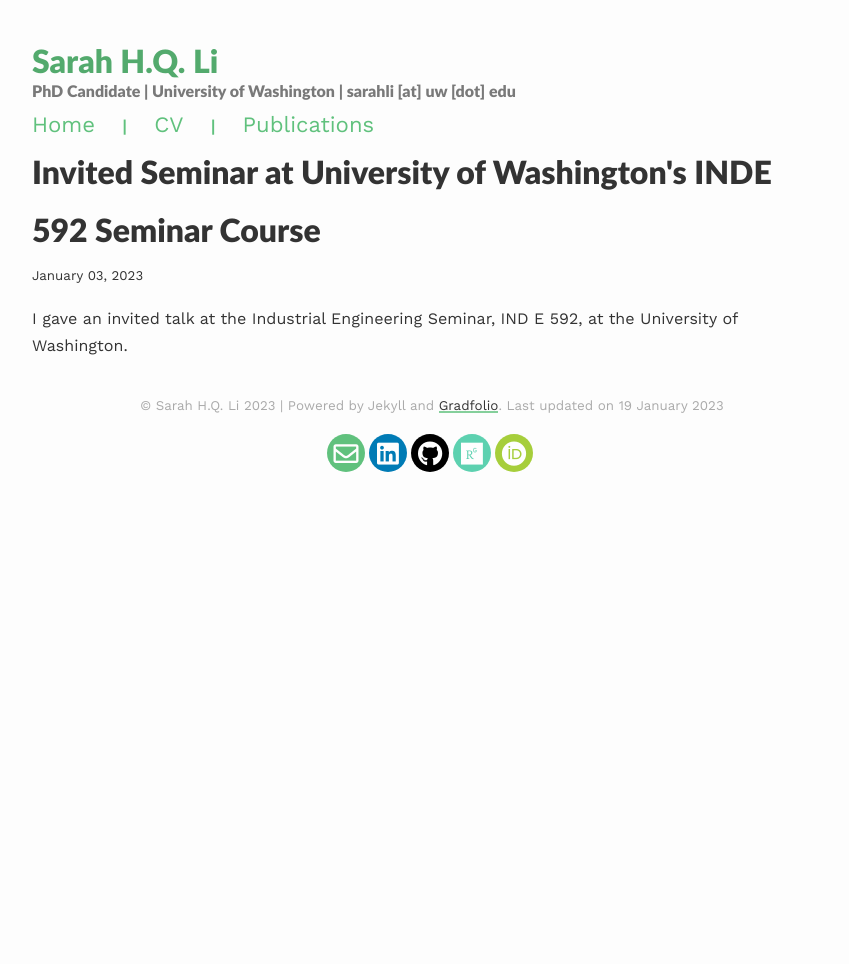
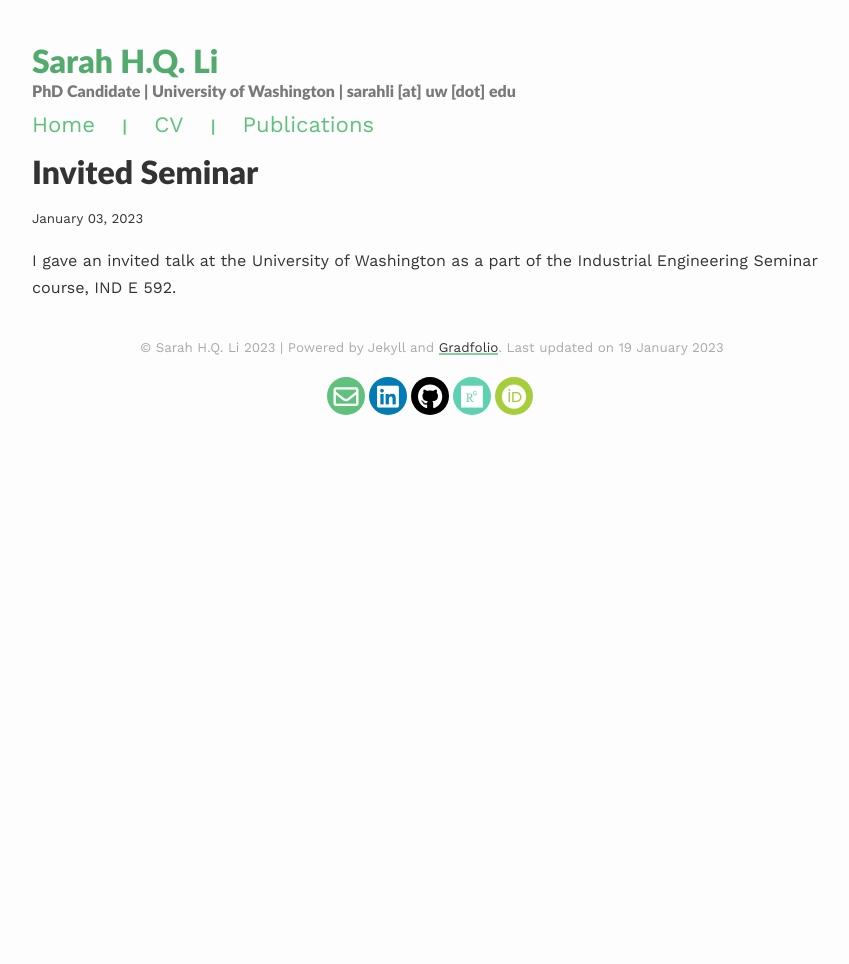
Before and after one commit to lisarah/lisarah.github.io, a Jekyll site: the page built from _posts/2023-01-03-inde592.md, in a window 1280 px wide. Shown: the whole page, without its empty margins (208-1057 px from the left). Built offline with Jekyll 4.4.1, drawn with Linux system fonts in a browser that asks for light colours; nearby versions of some CDN libraries.

Commit message:
Added recent talks

```diff
--- a/_posts/2023-01-03-inde592.md
+++ b/_posts/2023-01-03-inde592.md
@@ -1,6 +1,7 @@
 ---
 layout: post
-title: Invited Seminar at University of Washington's INDE 592 Seminar Course
+title: Invited Seminar
 ---
+
+I gave an invited talk at the University of Washington as a part of the Industrial Engineering Seminar course, IND E 592.
 <!--more-->
-I gave an invited talk at the Industrial Engineering Seminar, IND E 592, at the University of Washington.
```
Also changed, not shown: _posts/2023-01-10-rensselaer.md (added, +8 -0 lines).
